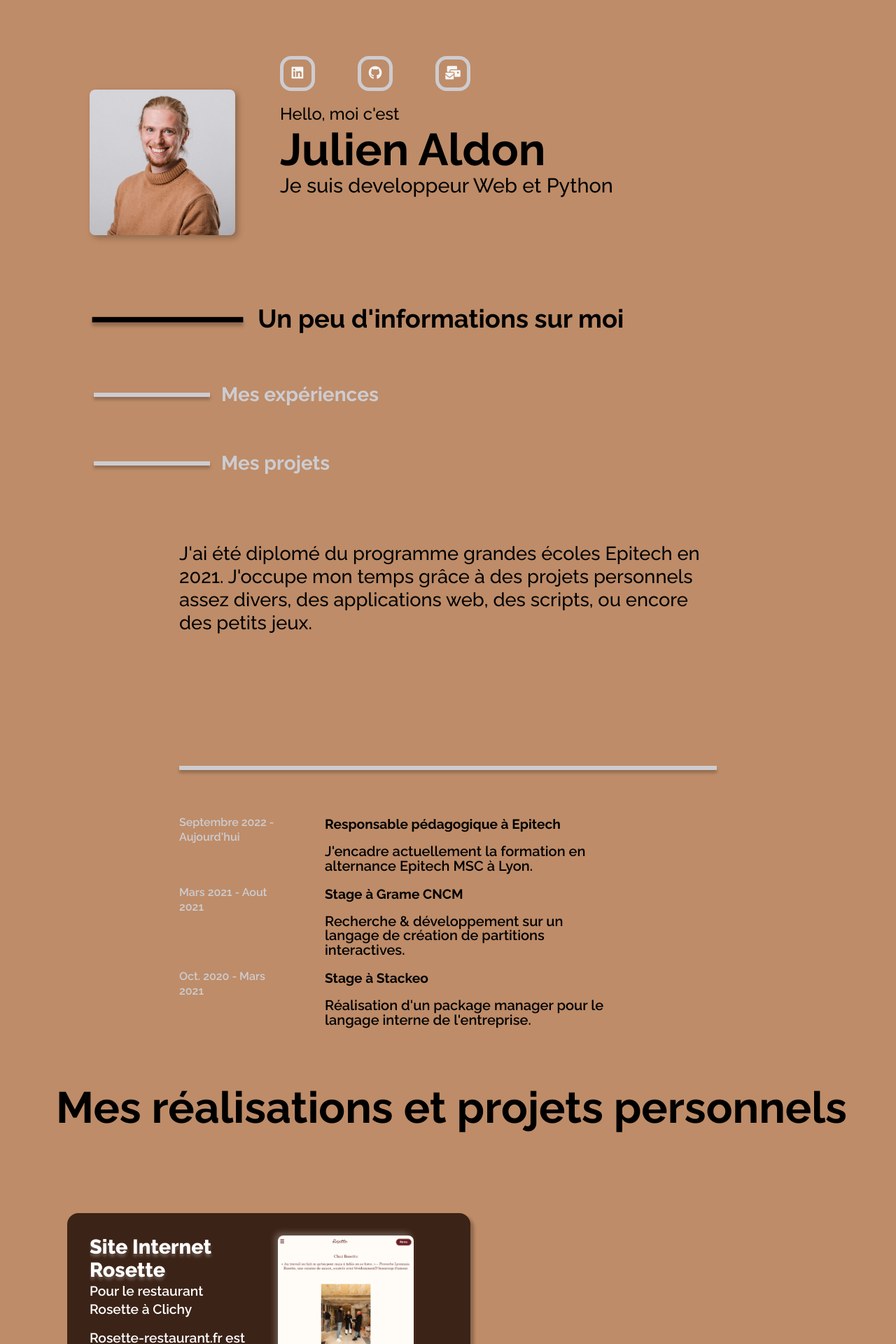
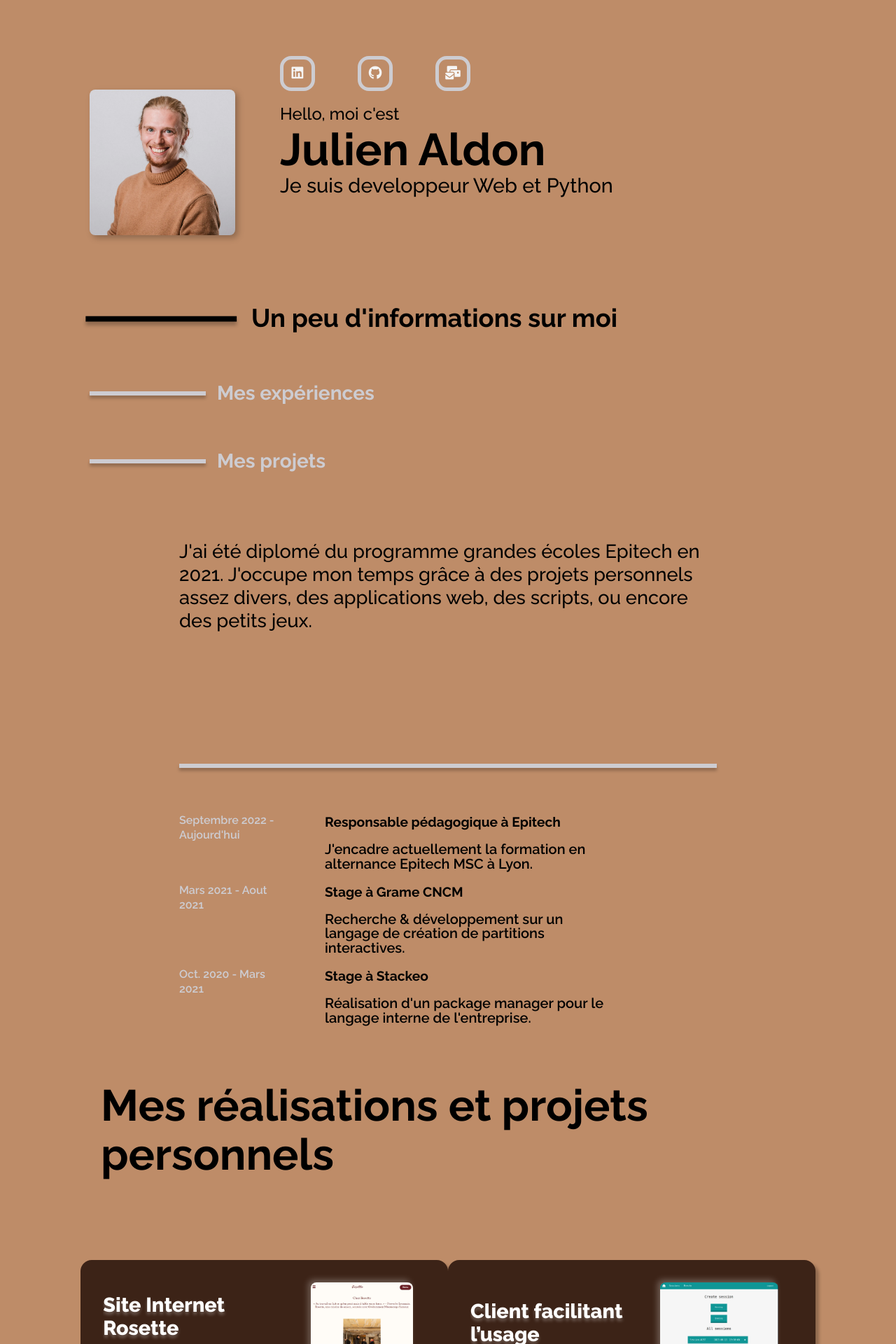
Before and after one commit to JulienAldon/Portfolio, a Jekyll site: the page built from index.markdown, in a window 1280 px wide. Shown: the top 1920 px of the page at 70% size. Built offline with Jekyll 4.4.1, drawn with Linux system fonts in a browser that asks for light colours; nearby versions of some CDN libraries; some of the changed text lies outside the part shown.

Commit message:
Fix responsive and front page

```diff
--- a/_layouts/main.html
+++ b/_layouts/main.html
@@ -18,9 +18,9 @@
             </div>
         </div>
         <div class="infobox">
-            <button class="sectionSwitch selected"><span class="ruler"></span>Un peu d'informations sur moi</button>
-            <button class="sectionSwitch"><span class="ruler"></span>Mes expériences</button>
-            <button class="sectionSwitch"><span class="ruler"></span>Mes projets</button>
+            <a href="#pres-textbox" class="sectionSwitch selected"><span class="ruler"></span>Un peu d'informations sur moi</a href="">
+            <a href="#experiences" class="sectionSwitch"><span class="ruler"></span>Mes expériences</a href="">
+            <a href="#projets" class="sectionSwitch"><span class="ruler"></span>Mes projets</button>
         </div>
         <div class="chevron">
             <a href="#projets"><i class="fa-solid fa-chevron-down"></i></a>
@@ -31,15 +31,9 @@
             <p id="pres-textbox" class="selected">
                 {{ page.presentation }}
             </p>
-            <p id="exp-textbox">
-                {{ page.experience }}
-            </p>
-            <p id="proj-textbox">
-                {{ page.projet }}
-            </p>
             <span></span>
         </article>
-        <article class="experiences">
+        <article id="experiences" class="experiences">
             <ul>
                 {% for elem in page.experiences %}
                 <li class="experiencebox">
@@ -56,6 +50,7 @@
 </main>
 <section id="projets">
     <h1>Mes réalisations et projets personnels</h1>
+    <div>
     {% for post in site.posts %}
         <a class="{{ post.color }}" id="{{ post.titre }}" href="{{ post.url }}">
             <div class="projecttext">
@@ -72,6 +67,7 @@
             </div>
         </a>
     {% endfor %}
+    </div>
 </section>
 
 <!-- {% include footer.html %} -->
--- a/assets/css/main.css
+++ b/assets/css/main.css
@@ -128,13 +128,13 @@
     margin-left: 8rem;
 }
 
-.infobox button {
+.infobox a {
     display: flex;
     transition: all 0.4s ease-in;
     align-items: center;
     background: none;
     border: none;
-
+    max-width: 70%;
     font-family: 'Raleway';
     font-style: normal;
     font-weight: 700;
@@ -145,24 +145,24 @@
     cursor: pointer;
 }
 
-.infobox button:hover {
+.infobox a:hover {
     transform: scale(130%) translateX(11%);
 }
 
-.infobox button:hover .ruler {
+.infobox a:hover .ruler {
     border: 3px solid #000000;
 }
 
-.infobox button:hover {
+.infobox a:hover {
     color: #000000;
 }
 
-.infobox button.selected {
+.infobox a.selected {
     color: #000000;
     transform: scale(130%) translateX(11%);
 }
 
-.infobox button.selected .ruler{
+.infobox a.selected .ruler{
     border: 3px solid #000000;
 
 }
@@ -295,34 +295,44 @@
 #projets {
     display: flex;
     flex-wrap: wrap;
-    width: 100%;
+    width: 90%;
+    margin-left: 5%;
+    margin-right: 5%;
+    align-items: center;
+    justify-content: center;
 }
 
-#projets a {
+#projets div {
+    display: flex;
+    flex-wrap: wrap;
+    justify-content: center;
+}
+
+#projets div a {
     display: flex;
     flex-direction: row;
-    max-height: 55vh;
-    max-width: 40vw;
+    height: 30rem;
+    max-width: 40%;
     border-radius: 1rem;
     padding: 2rem;
     box-shadow: 5px 5px 4px rgba(0, 0, 0, 0.25);
 }
 
-#projets a:nth-child(2n) {
-    margin-left: 6rem;
+#projets div a:nth-child(2n) {
+    margin-left: 1rem;
+    margin-right: 0rem;
+    margin-top: 4rem;
+    margin-bottom: 3rem;
+}
+
+#projets div a:nth-child(2n+1) {
+    margin-left: 0rem;
     margin-right: 1rem;
     margin-top: 4rem;
     margin-bottom: 3rem;
 }
 
-#projets a:nth-child(2n+1) {
-    margin-left: 1rem;
-    margin-right: 6rem;
-    margin-top: 4rem;
-    margin-bottom: 3rem;
-}
-
-#projets a .projecttext h1 {
+#projets div a .projecttext h1 {
     font-family: 'Raleway';
     font-style: normal;
     font-weight: 800;
@@ -333,7 +343,7 @@
     margin: 0rem;
 }
 
-#projets a .projecttext h2 {
+#projets div a .projecttext h2 {
     font-family: 'Raleway';
     font-style: normal;
     font-weight: 600;
@@ -343,7 +353,7 @@
     margin-top: 0rem;
 }
 
-#projets a .projecttext p {
+#projets div a .projecttext p {
     margin: 0rem;
     font-family: 'Raleway';
     font-style: normal;
@@ -353,7 +363,7 @@
     color: #FFFFFF;
 }
 
-#projets a .projecttext {
+#projets div a .projecttext {
     min-width: 30%;
     padding-right: 1rem;
     margin-right: 1rem;
@@ -362,7 +372,7 @@
     overflow-y: auto;
 }
 
-#projets a .imgHeader {
+#projets div a .imgHeader {
     object-fit: contain;
     object-position: left top;
     filter: drop-shadow(-4px -4px 4px rgba(255, 255, 255, 0.25));
@@ -376,7 +386,7 @@
 .img-container {
 }
 
-#projets a .secondImg {
+#projets div a .secondImg {
     filter: drop-shadow(-4px -4px 4px rgba(0, 0, 0, 0.25));
     border-radius: 8px;
     position: relative;
@@ -386,7 +396,7 @@
     bottom: 15rem;
 }
 
-#projets a .projecttext .techno-info {
+#projets div a .projecttext .techno-info {
     margin-top: 2rem;
     display: flex;
     flex-direction: row;
@@ -394,7 +404,7 @@
 }
 
 
-#projets a .projecttext .techno-link {
+#projets div a .projecttext .techno-link {
     text-decoration: none;
     color: #3C2317;
     background-color: #CDCCD1;
@@ -408,10 +418,8 @@
     margin-bottom: 1rem;
 }
 
-
 @keyframes fillin {
     0% {
-
         transform:translateY(4rem) rotate(0deg);
     }
     100% {
@@ -419,47 +427,50 @@
     }
 }
 
-@media screen and (max-width: 1500px) {
+@media screen and (max-width: 1400px) {
     #projets {
         display: flex;
         flex-direction: column;
-        /* grid-template-columns: ; */
-        /* grid-template-rows: 1; */
+        margin: auto;
     }
 
-    #projets a:nth-child(2n) {
-        margin-left: 6rem;
-        margin-right: 6rem;
+    #projets div a:nth-child(2n) {
+        margin-left: 0rem;
+        margin-right: 0rem;
         margin-top: 4rem;
         margin-bottom: 3rem;
     }
 
-    #projets a:nth-child(2n+1) {
-        margin-left: 6rem;
-        margin-right: 6rem;
+    #projets div a:nth-child(2n+1) {
+        margin-left: 0rem;
+        margin-right: 0rem;
         margin-top: 4rem;
         margin-bottom: 3rem;
     }
+
     .about section {
         width: 100%;
     }
+
     .about aside {
         width: 100%;
     }
+
     .about {
         flex-direction: column;
     }
+
     .presentation {
         margin-top: 2rem;
     }
+
     .chevron {
         display: none;
     }
-    #projets a .secondImg {
+
+    #projets div a .secondImg {
         height: 60%;
-
     }
-
 }
 
 @media screen and (max-width: 1060px) {
@@ -472,109 +483,127 @@
         margin-top: 5rem;
     }
 
-    .infobox button {
+    .infobox a {
         font-size: 20px;
     }
+
     #projets {
         display: flex;
         flex-direction: column;
-        /* grid-template-columns: ; */
-        /* grid-template-rows: 1; */
+        margin: 0px;
+        width: 100%;
+        padding: 0px;
     }
 
-    #projets a:nth-child(2n) {
-        margin-left: 1rem;
-        margin-right: 1rem;
+    #projets div {
+        display: flex;
+        flex-direction: column;
+        /* padding: 1rem; */
+    }
+
+    #projets div a {
+        width: 100%;
+        max-width: unset;
+    }
+
+    #projets div a:nth-child(2n) {
+        margin-left: 0rem;
+        margin-right: 0rem;
         margin-top: 2rem;
         margin-bottom: 2rem;
     }
 
-    #projets a:nth-child(2n+1) {
-        margin-left: 1rem;
-        margin-right: 1rem;
+    #projets div a:nth-child(2n+1) {
+        margin-left: 0rem;
+        margin-right: 0rem;
         margin-top: 2rem;
         margin-bottom: 2rem;
     }
 
     #projets > h1{
         margin-left: 1.2rem;
+        width: 100vw;
     }
 
-    #projets a {
-        display: flex;
-        flex-direction: column;
-        padding: 1rem;
-        height: unset;
-    }
-    #projets a .projecttext {
+    #projets div a .projecttext {
         min-height: 15rem;
         padding-right: 0px;
+        display: flex;
+        flex-direction: row;
     }
-    #projets a .img-container {
+
+    #projets div a .img-container {
         display: flex;
         flex-direction: column;
         align-items: center;
     }
-    #projets a .imgHeader {
+
+    #projets div a .imgHeader {
         margin-top: 2rem;
         width: 20rem;
         display: flex;
         position:unset;
     }
 
-    #projets a .secondImg {
+    #projets div a .secondImg {
         width: 20rem;
         position: relative;
-        bottom: 7rem;
-        left: 4rem;
+        bottom: -3rem;
+        left: -19rem;
         height: 60%;
-
     }
 }
 
 @media screen and (max-width: 600px) {
-    #projets a:nth-child(2n) {
+    #projets div a:nth-child(2n) {
         margin-left: 0rem;
         margin-right: 0rem;
         margin-top: 2rem;
         margin-bottom: 2rem;
     }
-    #projets a .projecttext {
+
+    #projets div a .projecttext {
         min-height: 15rem;
         padding-right: 0px;
     }
-    #projets a:nth-child(2n+1) {
+
+    #projets div a:nth-child(2n+1) {
         margin-left: 0rem;
         margin-right: 0rem;
         margin-top: 2rem;
         margin-bottom: 2rem;
     }
+
     .about-img {
         position: unset;
         order: 2;
         justify-self: center;
         margin-top: 2rem;
     }
+
     .profilebox {
         margin: 2rem 0rem 0rem 0rem;
         flex-flow: column;
         align-items: center;
     }
+
     .sectionSwitch {
         display: flex;
         flex-flow: column;
     }
+
     .infobox {
         align-items: center;
         display: flex;
         flex-flow: column;
         margin-left: 0rem;
     }
-    .infobox button:hover {
+
+    .infobox a:hover {
         transform: unset;
     }
 
-    .infobox button.selected {
+    .infobox a.selected {
         color: #000000;
         transform: unset;
     }
@@ -583,18 +612,22 @@
         margin-left: 2rem;
         margin-right: 2rem;
     }
+
     .experiences {
         margin-left: 2rem;
         margin-right: 2rem;
     }
+
     .presentation p.selected {
         overflow-y: scroll;
     }
-    #projets a .secondImg {
+
+    #projets div a .secondImg {
         left: 1rem;
     }
+
     .aboutbox div {
         margin-left: 2rem;
         margin-right: 2rem;
-      }
+    }
 }
--- a/assets/css/project.css
+++ b/assets/css/project.css
@@ -188,7 +188,7 @@
 }
 
 .iconLink:hover:before {
-    animation: fillin 6s ease-in-out;
+    animation: fillin 2s ease-in-out;
     transition: none;
     opacity: 1;
 }
--- a/assets/javascript/textload.js
+++ b/assets/javascript/textload.js
@@ -8,29 +8,19 @@
     }
 
     var sectionSwitch = document.getElementsByClassName("sectionSwitch");
-    var presbox = document.getElementById("pres-textbox");
-    var expbox = document.getElementById("exp-textbox");
-    var projtbox = document.getElementById("proj-textbox");
-    var boxes = [presbox, expbox, projtbox];
 
     sectionSwitch[0].addEventListener('click', (event) => {
         unselect(sectionSwitch);
-        unselect(boxes);
-        presbox.classList.add('selected');
         sectionSwitch[0].classList.add('selected');
     });
 
     sectionSwitch[1].addEventListener('click', (event) => {
         unselect(sectionSwitch);
-        unselect(boxes);
-        expbox.classList.add('selected');
         sectionSwitch[1].classList.add('selected');
     });
 
     sectionSwitch[2].addEventListener('click', (event) => {
         unselect(sectionSwitch);
-        unselect(boxes);
-        projtbox.classList.add('selected');
         sectionSwitch[2].classList.add('selected');
     });
 
```
